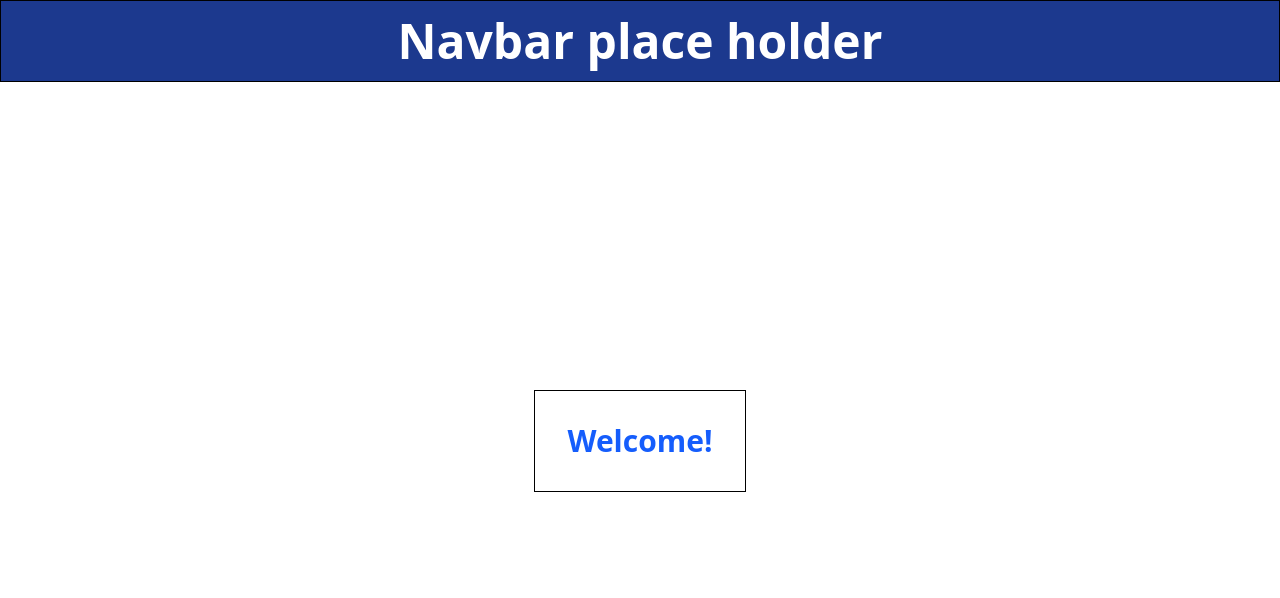
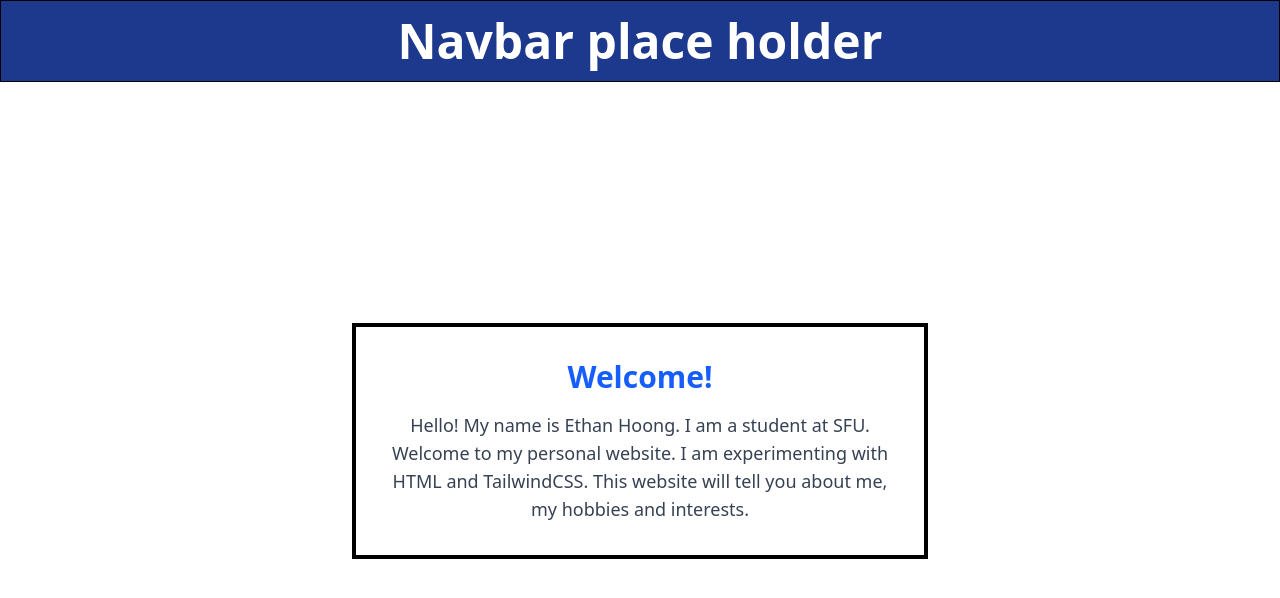
Before and after one commit to learningcoding143/learningcoding143.github.io, a website: page src/index.html in a window 1280 px wide. Drawn offline with Linux system fonts and the light colour scheme.

Commit message:
Text added to the page.

```diff
--- a/src/index.html
+++ b/src/index.html
@@ -13,9 +13,13 @@
   </h1>
 
   <main class="flex-grow flex items-center justify-center bg-white">
-    <div class="border border-black p-8 max-w-xl text-center space-y-4">
+    <div class="border-4 border-black p-8 max-w-xl text-center space-y-4">
 
       <h2 class="text-blue-600 text-3xl font-semibold">Welcome!</h2>
+      <p class="text-lg text-gray-700">
+        Hello! My name is Ethan Hoong. I am a student at SFU. Welcome to my personal website.
+        I am experimenting with HTML and TailwindCSS. This website will tell you about me, my hobbies and interests.
+      </p>
     </div>
   </main>
 
```
Also changed, not shown: src/output.css.
